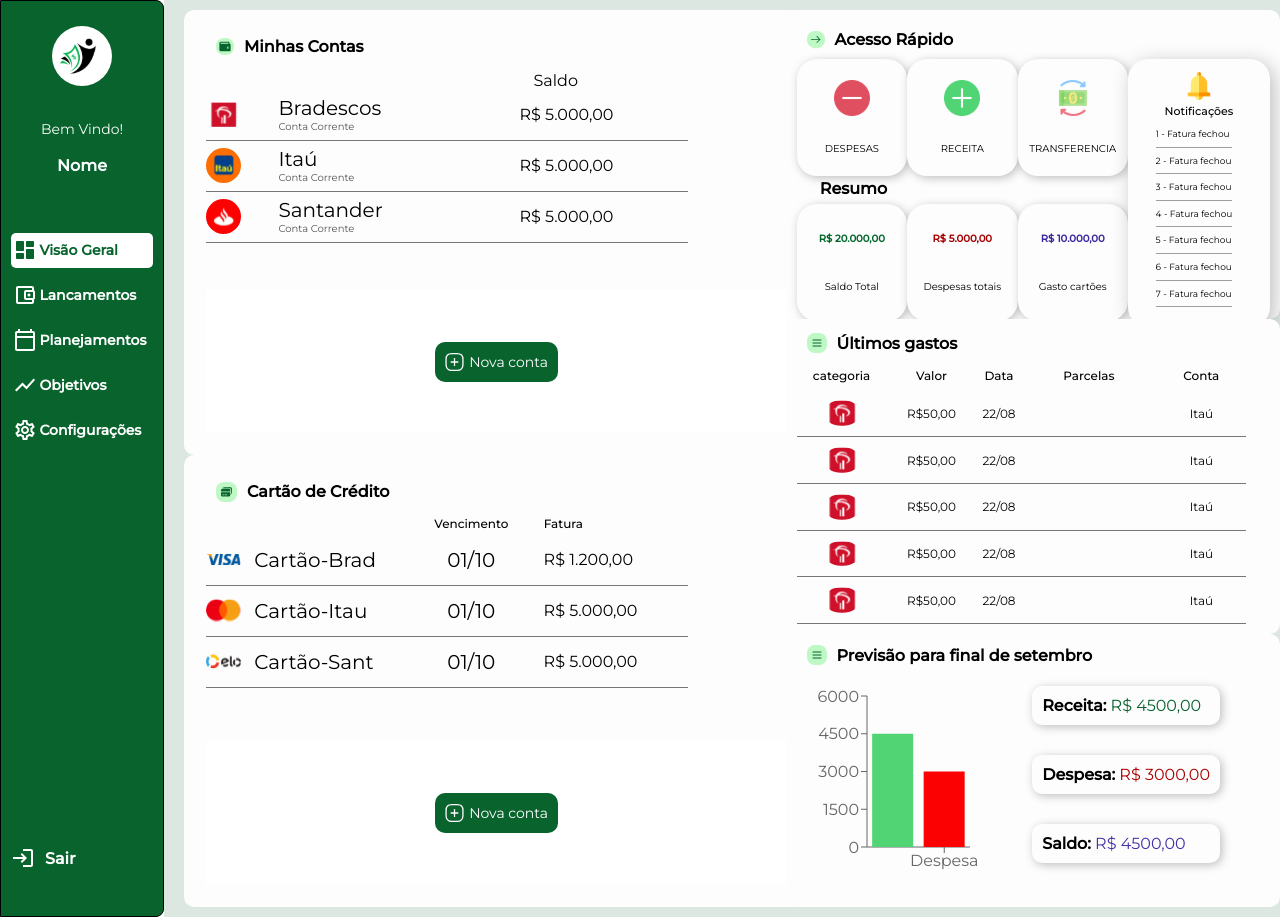
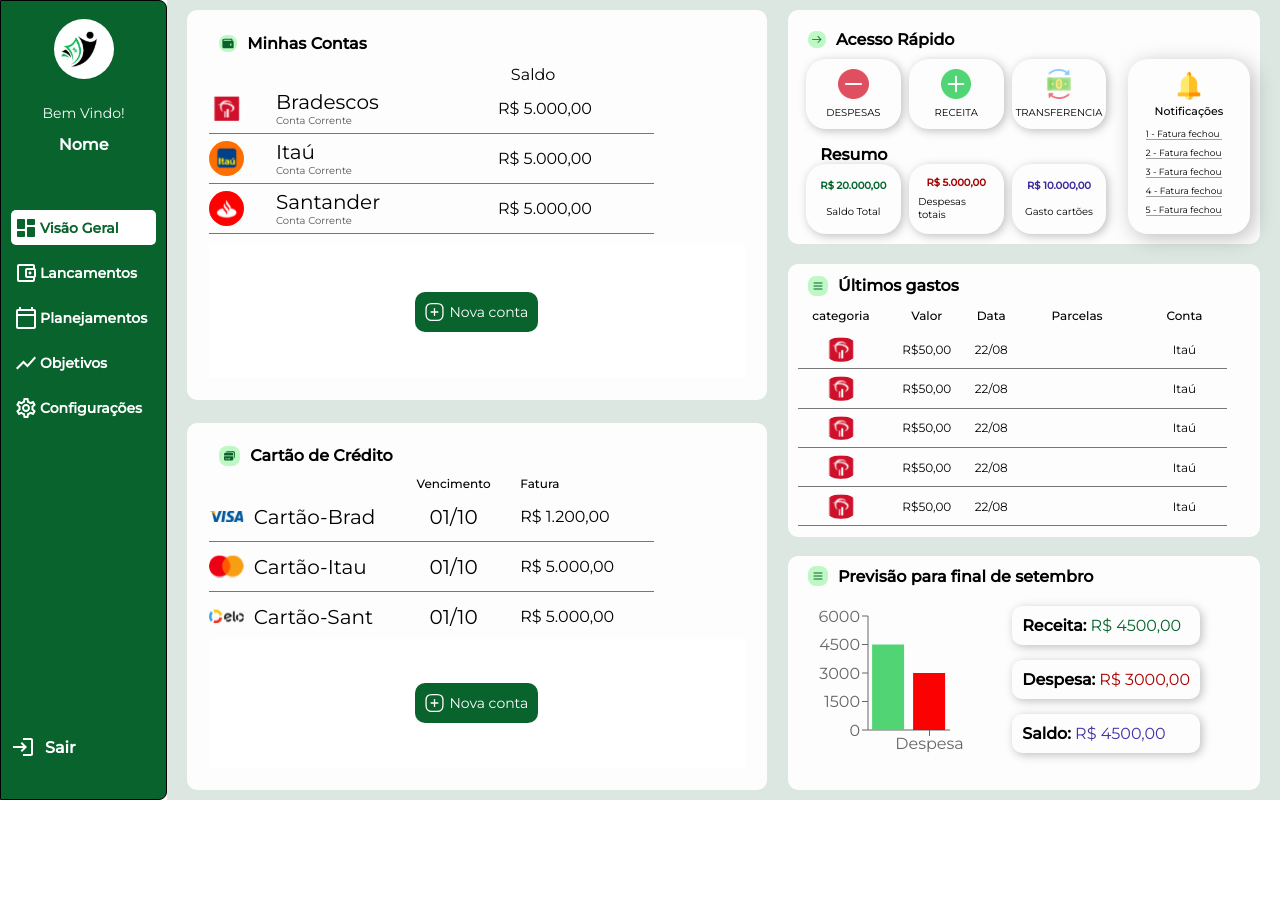
Before and after one commit to Safe-Money/safemoney, a React (Vite) app: page /visao-geral in a window 1280 px wide. After the commit the page ends 800 px from the top, so only its background shows below. Built offline with nearby package versions, Linux system fonts and the light colour scheme.

Commit message:
Fix: VisaoGeral

```diff
--- a/src/pages/visaoGeral/Geral.jsx
+++ b/src/pages/visaoGeral/Geral.jsx
@@ -9,7 +9,16 @@ import LateralHeader from "./Componentes/LateralHeader";
 const AllContainers = styled.div`
   display: flex;
   margin: 0;
+  height:100vh;
+  box-sizing: border-box;
+  overflow-y:hidden;
+
+  *{
+    box-sizing: border-box;
+  }
 `;
+
+
 
 const Social = styled.div`
 display:flex;
```
